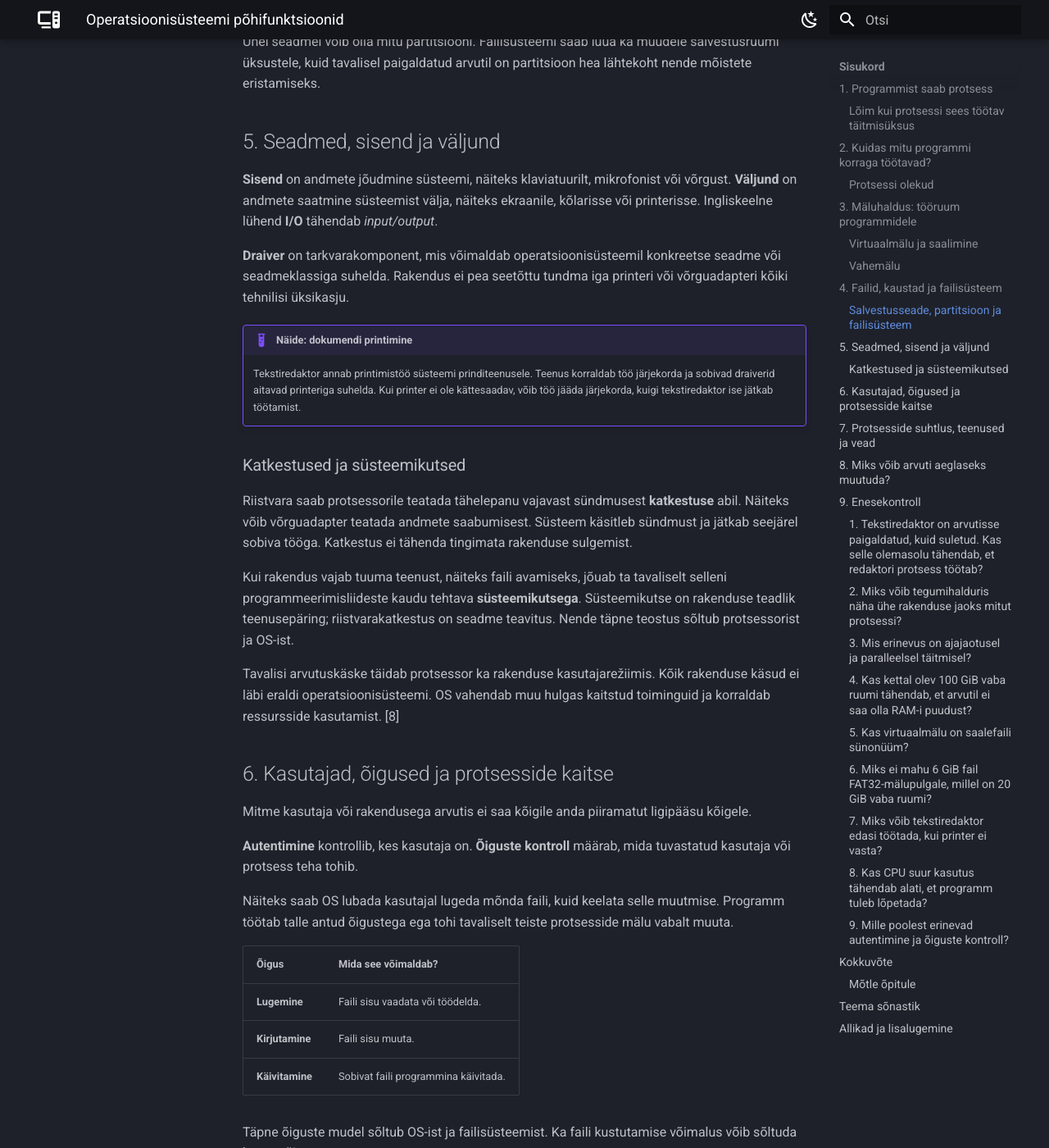
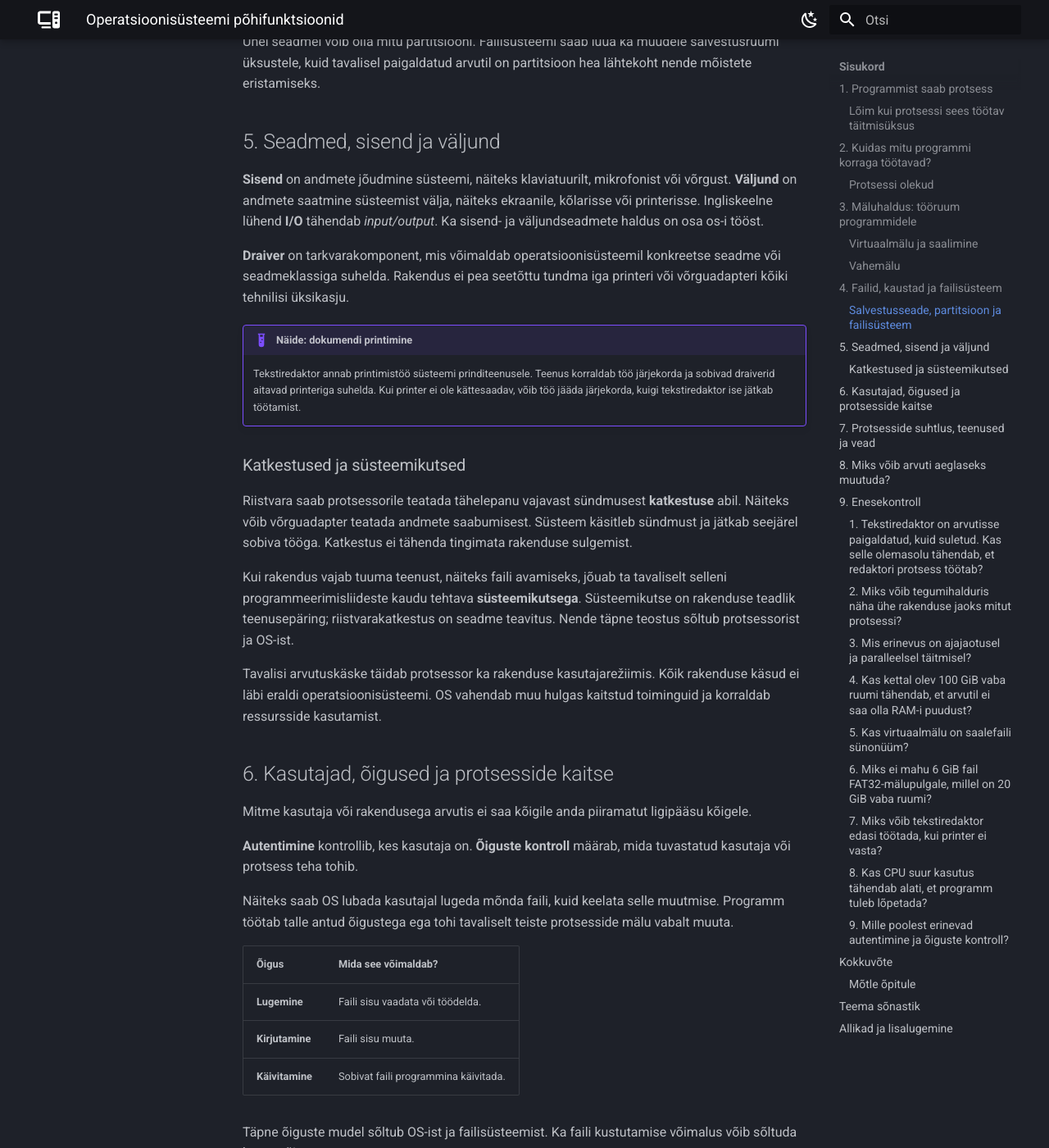
Before and after one commit to priitpaap/priitpaap.github.io, an MkDocs documentation site: the page built from docs/operatsioonisysteemide-alused/3-os-pohifunktsioonid.md, in a window 1280 px wide and 1400 px high, scrolled down 6338 px. Shown: the whole window at 82% size. Built offline with MkDocs 1.6.1 and Material for MkDocs 9.7.7, drawn with Linux system fonts in a browser that asks for light colours; some of the changed lines change nothing that is shown; some of the changed text lies outside the part shown.

Commit message:
Uuendatud 3-os-pohifunktsioonid.md

```diff
--- a/docs/operatsioonisysteemide-alused/3-os-pohifunktsioonid.md
+++ b/docs/operatsioonisysteemide-alused/3-os-pohifunktsioonid.md
@@ -171,7 +171,7 @@
 
 ## 5. Seadmed, sisend ja väljund
 
-**Sisend** on andmete jõudmine süsteemi, näiteks klaviatuurilt, mikrofonist või võrgust. **Väljund** on andmete saatmine süsteemist välja, näiteks ekraanile, kõlarisse või printerisse. Ingliskeelne lühend **I/O** tähendab *input/output*.
+**Sisend** on andmete jõudmine süsteemi, näiteks klaviatuurilt, mikrofonist või võrgust. **Väljund** on andmete saatmine süsteemist välja, näiteks ekraanile, kõlarisse või printerisse. Ingliskeelne lühend **I/O** tähendab *input/output*. Ka sisend- ja väljundseadmete haldus on osa os-i tööst.
 
 **Draiver** on tarkvarakomponent, mis võimaldab operatsioonisüsteemil konkreetse seadme või seadmeklassiga suhelda. Rakendus ei pea seetõttu tundma iga printeri või võrguadapteri kõiki tehnilisi üksikasju.
 
@@ -185,7 +185,7 @@
 
 Kui rakendus vajab tuuma teenust, näiteks faili avamiseks, jõuab ta tavaliselt selleni programmeerimisliideste kaudu tehtava **süsteemikutsega**. Süsteemikutse on rakenduse teadlik teenusepäring; riistvarakatkestus on seadme teavitus. Nende täpne teostus sõltub protsessorist ja OS-ist.
 
-Tavalisi arvutuskäske täidab protsessor ka rakenduse kasutajarežiimis. Kõik rakenduse käsud ei läbi eraldi operatsioonisüsteemi. OS vahendab muu hulgas kaitstud toiminguid ja korraldab ressursside kasutamist. [8]
+Tavalisi arvutuskäske täidab protsessor ka rakenduse kasutajarežiimis. Kõik rakenduse käsud ei läbi eraldi operatsioonisüsteemi. OS vahendab muu hulgas kaitstud toiminguid ja korraldab ressursside kasutamist.
 
 ## 6. Kasutajad, õigused ja protsesside kaitse
 
@@ -354,14 +354,14 @@
 
 ## Allikad ja lisalugemine
 
-1. [Microsoft Learn: About Processes and Threads](https://learn.microsoft.com/en-us/windows/win32/procthread/about-processes-and-threads) — protsessid, lõimed ja nende ressursid.
-2. [Microsoft Learn: Scheduling](https://learn.microsoft.com/en-us/windows/win32/procthread/scheduling) — protsessoriaja jagamine ja prioriteedid.
-3. [Microsoft Learn: Virtual Address Spaces](https://learn.microsoft.com/en-us/windows-hardware/drivers/gettingstarted/virtual-address-spaces) — virtuaalne ja füüsiline mälu.
-4. [Linux Kernel Documentation: Page Tables](https://docs.kernel.org/mm/page_tables.html) — mäluleheküljed, leheküljetabelid ja MMU.
-5. [Microsoft Learn: File System Functionality Comparison](https://learn.microsoft.com/en-us/windows/win32/fileio/filesystem-functionality-comparison) — NTFS-i, exFAT-i ja FAT32 omadused.
-6. [Apple Support: File system formats available in Disk Utility on Mac](https://support.apple.com/guide/disk-utility/file-system-formats-dsku19ed921c/mac) — APFS ja muud failisüsteemid.
-7. [Linux Kernel Documentation: ext4](https://docs.kernel.org/filesystems/ext4/index.html) — ext4 failisüsteem.
-8. [Microsoft Learn: User Mode and Kernel Mode](https://learn.microsoft.com/en-us/windows-hardware/drivers/gettingstarted/user-mode-and-kernel-mode) — rakenduse ja tuuma töö eristamine.
+1. [Microsoft Learn: About Processes and Threads](https://learn.microsoft.com/en-us/windows/win32/procthread/about-processes-and-threads){ target="_blank" rel="noopener" }.
+2. [Microsoft Learn: Scheduling](https://learn.microsoft.com/en-us/windows/win32/procthread/scheduling){ target="_blank" rel="noopener" }.
+3. [Microsoft Learn: Virtual Address Spaces](https://learn.microsoft.com/en-us/windows-hardware/drivers/gettingstarted/virtual-address-spaces){ target="_blank" rel="noopener" }.
+4. [Linux Kernel Documentation: Page Tables](https://docs.kernel.org/mm/page_tables.html){ target="_blank" rel="noopener" }.
+5. [Microsoft Learn: File System Functionality Comparison](https://learn.microsoft.com/en-us/windows/win32/fileio/filesystem-functionality-comparison){ target="_blank" rel="noopener" }.
+6. [Apple Support: File system formats available in Disk Utility on Mac](https://support.apple.com/guide/disk-utility/file-system-formats-dsku19ed921c/mac){ target="_blank" rel="noopener" }.
+7. [Linux Kernel Documentation: ext4](https://docs.kernel.org/filesystems/ext4/index.html){ target="_blank" rel="noopener" }.
+8. [Microsoft Learn: User Mode and Kernel Mode](https://learn.microsoft.com/en-us/windows-hardware/drivers/gettingstarted/user-mode-and-kernel-mode){ target="_blank" rel="noopener" }.
 
 ---
 
```
